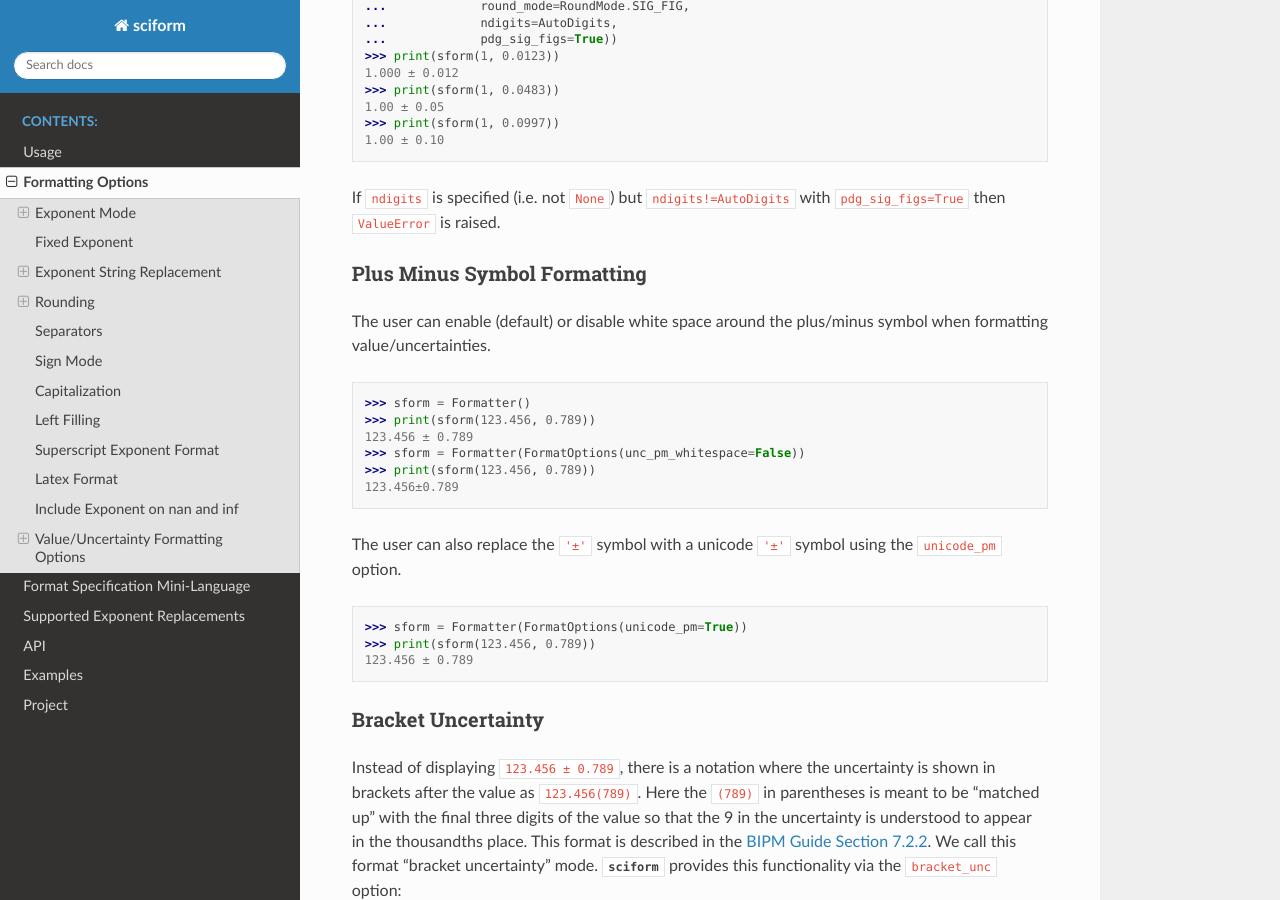
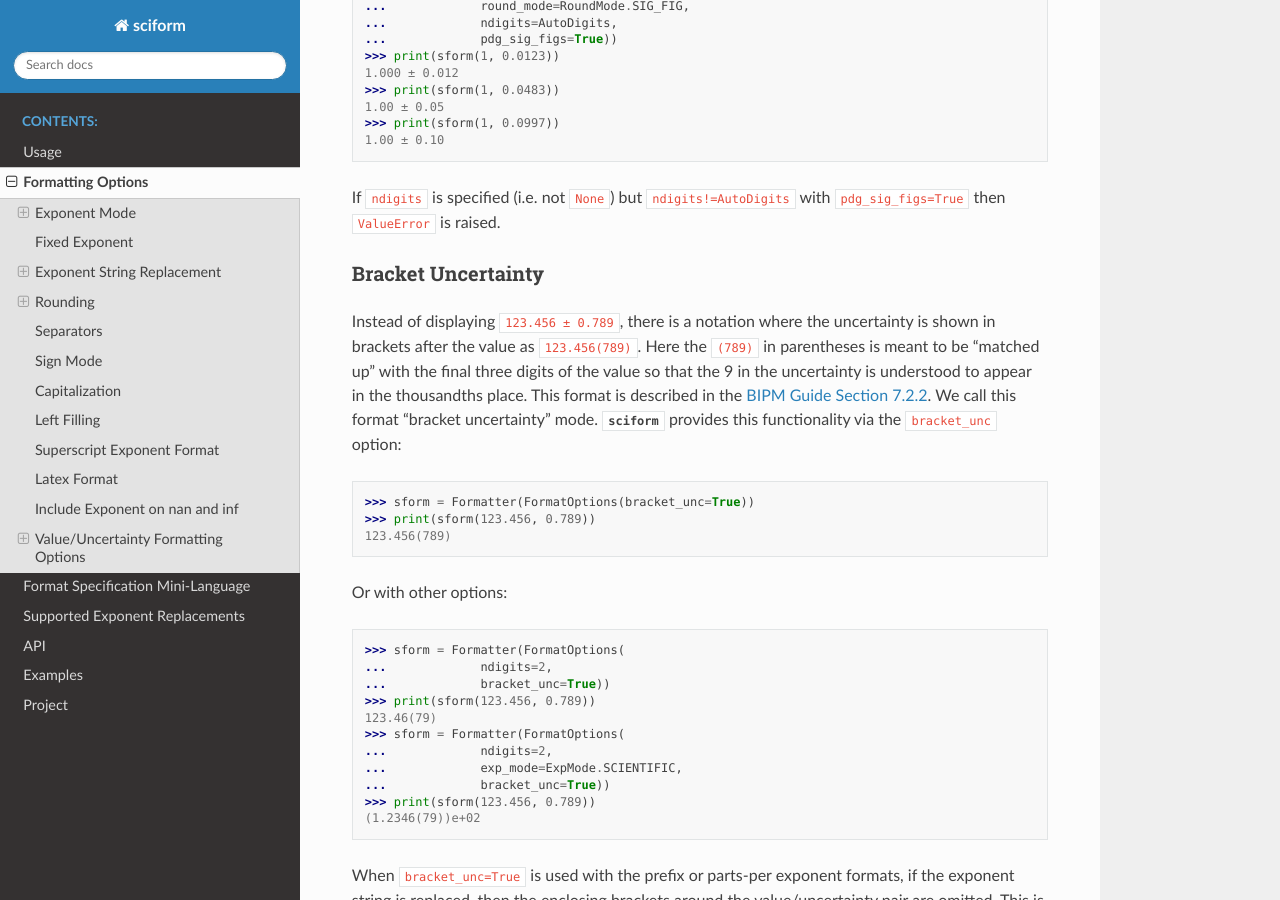
Before and after one commit to jagerber48/sciform, a Sphinx documentation site: the page built from docs/source/options.rst, in a window 1280 px wide and 900 px high, scrolled down 11722 px. Built offline with Sphinx 7.4.7 and the Read the Docs theme 2.0.0, drawn with Linux system fonts in a browser that asks for light colours.

Commit message:
fix doctests

```diff
--- a/docs/source/examples.rst
+++ b/docs/source/examples.rst
@@ -79,7 +79,6 @@ available formatting options.
 ...             exp_mode=ExpMode.ENGINEERING,
 ...             exp_format=ExpFormat.PREFIX,
 ...             pdg_sig_figs=True,
-...             unicode_pm=True,
 ...             unc_pm_whitespace=False))
 >>> print(sform(num, unc))
 (3.1416±0.0016) M
@@ -139,7 +138,6 @@ instead.
 3141593 ± 1618
 >>> with GlobalDefaultsContext(FormatOptions(
 ...             pdg_sig_figs=True,
-...             unicode_pm=True,
 ...             unc_pm_whitespace=False)):
 ...     print(f'{num_unc:rp}')
 (3.1416±0.0016) M
--- a/docs/source/options.rst
+++ b/docs/source/options.rst
@@ -688,26 +688,6 @@ If ``ndigits`` is specified (i.e. not ``None``) but
 ``ndigits!=AutoDigits`` with ``pdg_sig_figs=True`` then ``ValueError`` is
 raised.
 
-Plus Minus Symbol Formatting
-----------------------------
-
-The user can enable (default) or disable white space around the plus/minus
-symbol when formatting value/uncertainties.
-
->>> sform = Formatter()
->>> print(sform(123.456, 0.789))
-123.456 ± 0.789
->>> sform = Formatter(FormatOptions(unc_pm_whitespace=False))
->>> print(sform(123.456, 0.789))
-123.456±0.789
-
-The user can also replace the ``'±'`` symbol with a unicode ``'±'``
-symbol using the ``unicode_pm`` option.
-
->>> sform = Formatter(FormatOptions(unicode_pm=True))
->>> print(sform(123.456, 0.789))
-123.456 ± 0.789
-
 .. _bracket_uncertainty:
 
 Bracket Uncertainty
```
Also changed, not shown: 1 other file.
